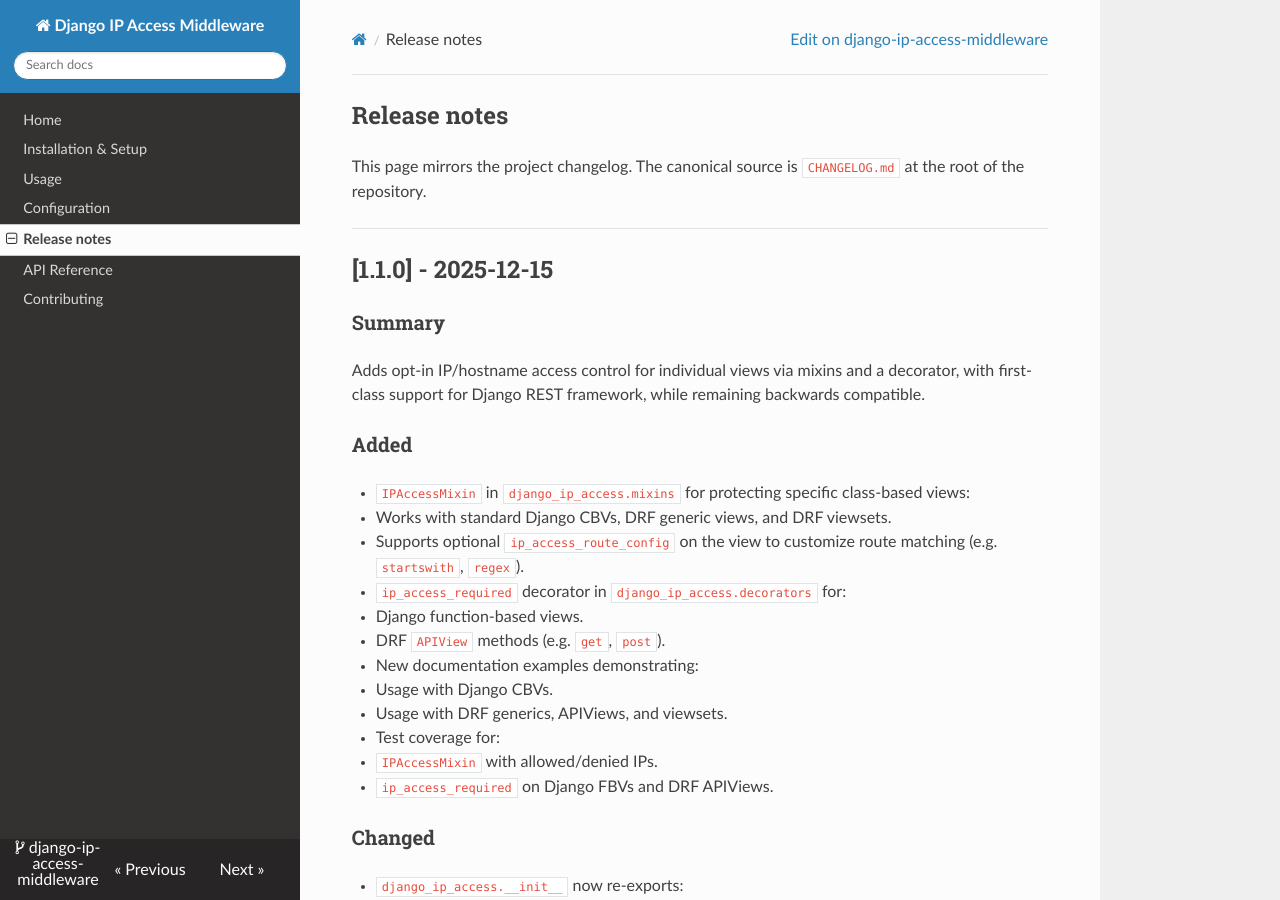
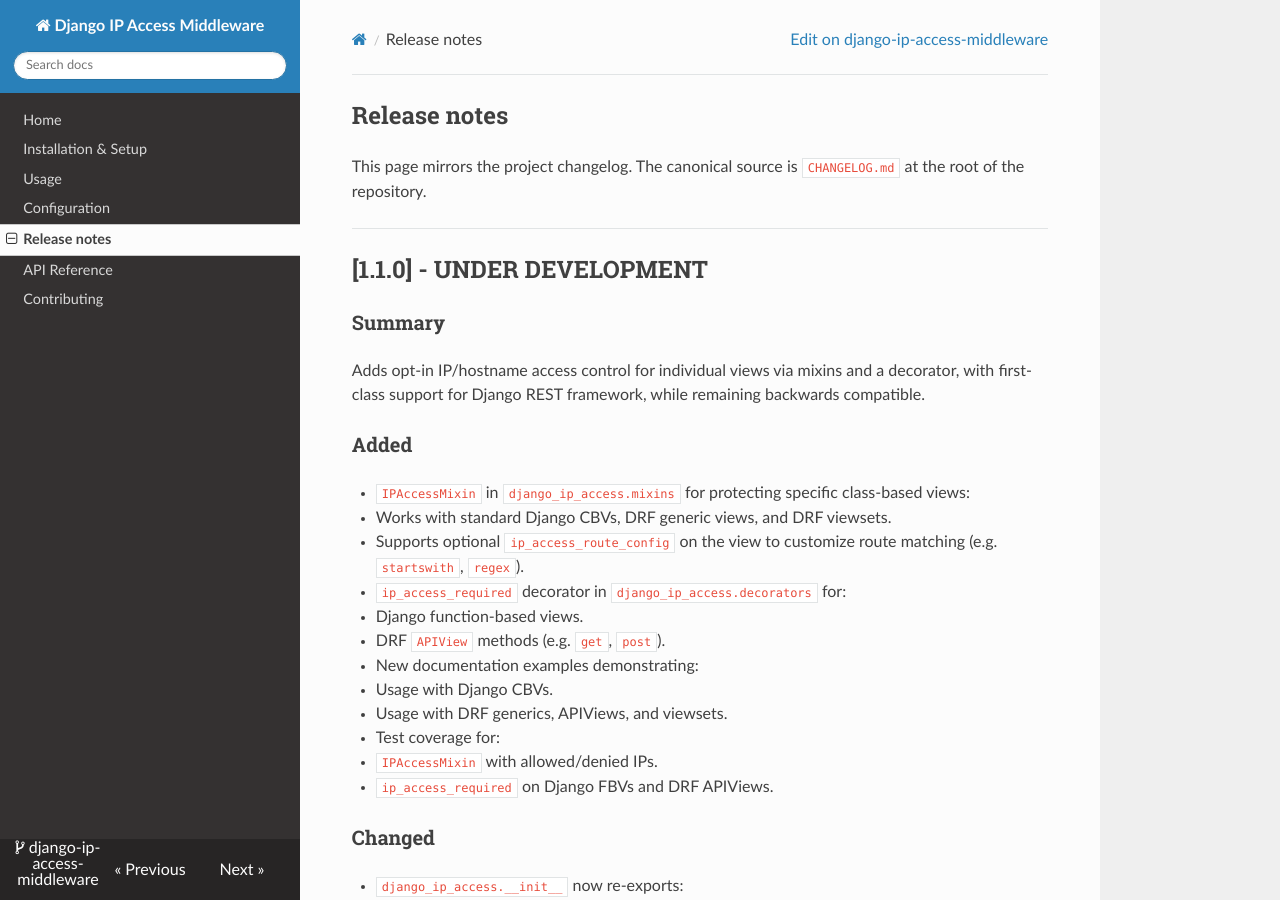
Before and after one commit to mhmohamad1380/django-ip-access-middleware, an MkDocs documentation site: the page built from docs/release-notes.md, in a window 1280 px wide and 900 px high. Built offline with MkDocs 1.6.1, drawn with Linux system fonts in a browser that asks for light colours; nearby versions of some CDN libraries.

Commit message:
feat: adding release notes

```diff
--- a/docs/release-notes.md
+++ b/docs/release-notes.md
@@ -5,7 +5,7 @@
 
 ---
 
-## [1.1.0] - 2025-12-15
+## [1.1.0] - UNDER DEVELOPMENT
 
 ### Summary
 
```
